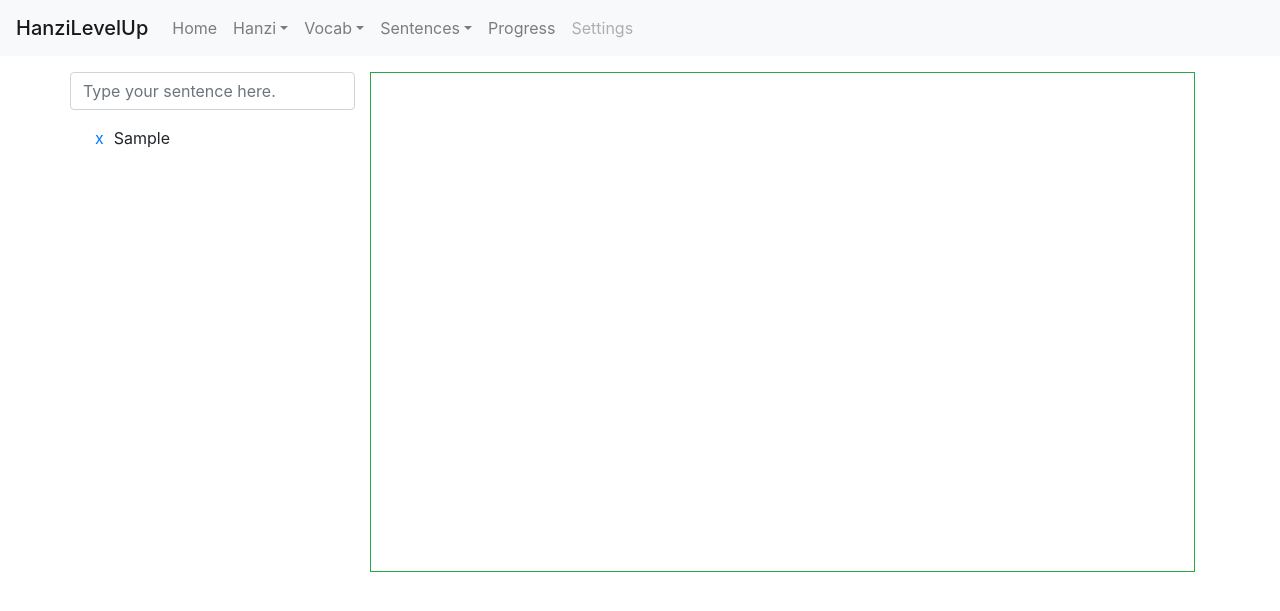
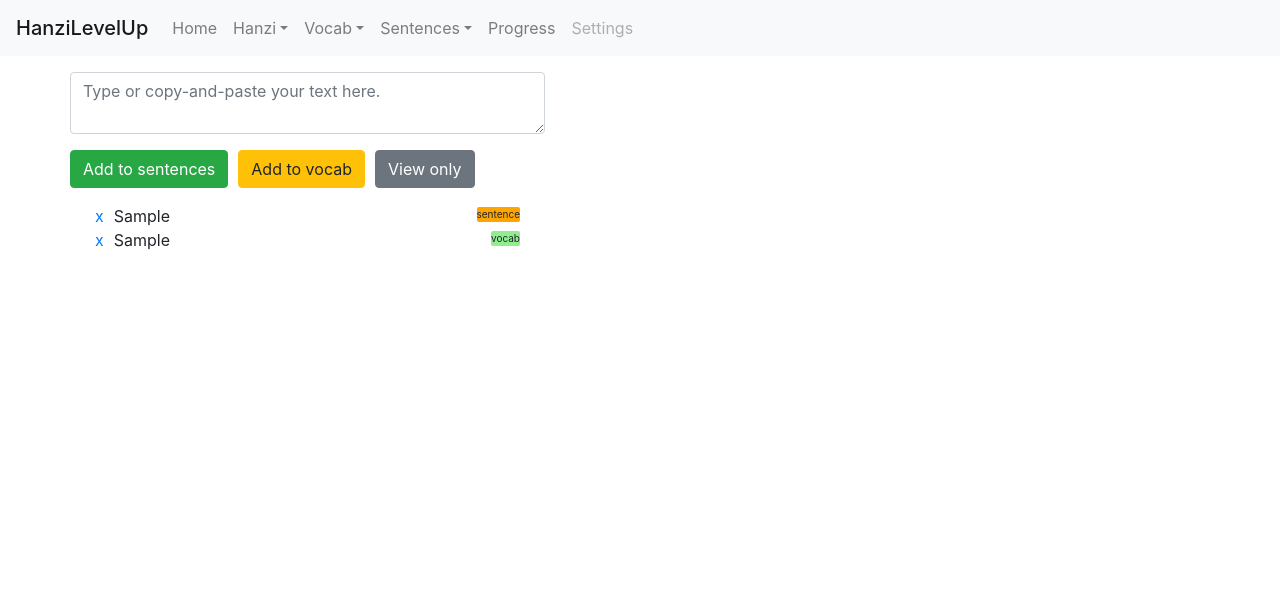
Before and after one commit to patarapolw/HanziLevelUp, a Flask app: page / in a window 1280 px wide. Shown: the top 611 px of the page. Run offline with Flask 2, Linux system fonts and the light colour scheme; tables that the repository leaves empty hold one stand-in row (values such as "Sample post"); parts of the project's set-up code (start-up, migrations or seed data) failed here and were passed over; some libraries are stand-ins or nearby versions.

Commit message:
Add multiline copy-and-paste page as index.html

```diff
--- a/app.py
+++ b/app.py
@@ -5,6 +5,7 @@ from webapp import app
 if __name__ == '__main__':
     app.run(
         host='localhost',
+        # host='192.168.1.13',
         port=8080,
         debug=True,
         # ssl_context='adhoc',
--- a/webapp/__init__.py
+++ b/webapp/__init__.py
@@ -8,4 +8,4 @@ app.register_blueprint(blueprint)
 app.config['SQLALCHEMY_DATABASE_URI'] = 'sqlite:///user.db'
 db = SQLAlchemy(app)
 
-from webapp.views import hanzi, learning, levels, sentence, utils, vocab
+from webapp.views import hanzi, learning, levels, sentence, utils, vocab, item
--- a/webapp/blueprints.py
+++ b/webapp/blueprints.py
@@ -3,7 +3,7 @@ from flask import Blueprint, render_template, redirect
 blueprint = Blueprint('blueprint', __name__, template_folder='templates')
 
 
-@blueprint.route('/', defaults={'page': 'learnSentences'})
+@blueprint.route('/', defaults={'page': 'index'})
 @blueprint.route('/<page>')
 def show(page):
     return render_template('{}.html'.format(page))
--- a/webapp/static/css/common.css
+++ b/webapp/static/css/common.css
@@ -31,6 +31,10 @@
 
 .entry {
   background-color: transparent;
+}
+
+.entry > div {
+  display: inline-block;
 }
 
 .entry:hover {
--- a/webapp/static/css/index.css
+++ b/webapp/static/css/index.css
@@ -0,0 +1,33 @@
+.inline {
+  display: inline-block;
+}
+
+.showareaContainer {
+  height: 500px;
+  overflow-y: scroll;
+}
+
+#recent-items {
+  height: 350px;
+  overflow-y: scroll;
+}
+
+button {
+  margin-right: 10px;
+}
+
+.flair {
+  font-size: 10px;
+  vertical-align: middle;
+  margin-right: 10px;
+  margin-top: 3px;
+  border-radius: 2px;
+}
+
+.flair.vocab {
+  background-color: lightgreen;
+}
+
+.flair.sentence {
+  background-color: orange;
+}
--- a/webapp/static/js/common.js
+++ b/webapp/static/js/common.js
@@ -242,10 +242,20 @@ function doMarquee($item, $container){
   }, duration / 2);
 }
 
-function contextMenuBuilder($trigger, e, itemType, childrenType) {
+function contextMenuBuilder($trigger, e, itemType, dataOrSelector) {
   const itemId = parseInt($trigger.data('itemId')) || 1;
+  let data, childrenType;
+
+  if(typeof dataOrSelector == 'string' || dataOrSelector instanceof String){
+    data = $trigger.children(dataOrSelector).text();
+    childrenType = dataOrSelector
+  } else {
+    data = dataOrSelector.data;
+    childrenType = dataOrSelector.selector;
+  }
+
   const postJson = {
-    item: $trigger.children(childrenType).text()
+    item: data
   };
 
   async function loadMenu(){
@@ -278,6 +288,13 @@ function contextMenuBuilder($trigger, e, itemType, childrenType) {
 
   return {
     items: {
+      speak: {
+        name: "Speak",
+        callback: function(key, opt){
+          $.post('/post/speak', { item: removeAscii(data) });
+          // return false;
+        }
+      },
       addToLearning: {
         name: "Add to learning",
         visible: false,
@@ -296,7 +313,7 @@ function contextMenuBuilder($trigger, e, itemType, childrenType) {
         name: "View Hanzi in this item",
         visible: true,
         callback: function(key, opt){
-          sessionStorage.setObject('allHanzi', $trigger.children(childrenType).text().split(''));
+          sessionStorage.setObject('allHanzi', data.replace(/\d/g, '').split(''));
           sessionStorage.setObject('allHanziNumber', 0)
           const win = window.open('/viewHanzi', '_blank');
           win.focus();
@@ -308,7 +325,7 @@ function contextMenuBuilder($trigger, e, itemType, childrenType) {
         callback: function(key, opt){
           const win = window.open('about:blank', '_blank');
 
-          loadVocabFromItem(itemType, $trigger.children(childrenType).text()).then(function(){
+          loadVocabFromItem(itemType, data).then(function(){
             win.location.href = '/viewVocab';
             win.focus();
           });
@@ -404,3 +421,29 @@ function offShowcase($el, $showcase){
     return false;
   }
 }
+
+function hasHanzi(item){
+  return item.search(/[\u4E00-\u9FCC\u3400-\u4DB5\uFA0E\uFA0F\uFA11\uFA13\uFA14\uFA1F\uFA21\uFA23\uFA24\uFA27-\uFA29]|[\ud840-\ud868][\udc00-\udfff]|\ud869[\udc00-\uded6\udf00-\udfff]|[\ud86a-\ud86c][\udc00-\udfff]|\ud86d[\udc00-\udf34\udf40-\udfff]|\ud86e[\udc00-\udc1d]/) !== -1;
+}
+
+function removeAscii(item){
+  return item.replace(/[0-9A-Za-zāáǎàēéěèōóǒòīíǐìūúǔùǖǘǚǜ.]/g, '');
+}
+
+function getSelectionText() {
+    var text = "";
+    if (window.getSelection) {
+        text = window.getSelection().toString();
+    } else if (document.selection && document.selection.type != "Control") {
+        text = document.selection.createRange().text;
+    }
+    return text;
+}
+
+function clearSelection() {
+    if ( document.selection ) {
+        document.selection.empty();
+    } else if ( window.getSelection ) {
+        window.getSelection().removeAllRanges();
+    }
+}
--- /dev/null
+++ b/webapp/static/js/index.js
@@ -0,0 +1,139 @@
+const HTMLTemplate = '<div id="{0}" class="entry {2}">'
++ '<a class="float-left deleter" href="#">x</a> '
++ '<div class="speak">{1}</div>'
++ '</div>';
+
+$(document).ready(function() {
+  itemLoader();
+  setInputBoxListener();
+
+  $('#recent-items').on('click', '.deleter', function(){
+    const $item = $(this).parent();
+    const params = {
+      id: $item.attr('id'),
+      type: $item.data('type')
+    };
+
+    $.post('/post/{0}/delete'.format(params.type), params);
+    $item.remove();
+  });
+
+  $('#recent-items').on('click', '.speak', function(){
+    $.post('/post/speak', { item: $(this).text() });
+  })
+
+  $('#itemShowarea').contextMenu({
+    selector: ".entry",
+    build: function($trigger, e) {
+      return contextMenuBuilder($trigger, e, 'sentence', 'div');
+    }
+  });
+
+  // $.contextMenu({
+  //   selector: '#itemShowarea',
+  //   trigger: 'none',
+  //   build: function($trigger, e) {
+  //     dataOrSelector = {
+  //       data: $trigger.data('value'),
+  //       selector: 'div'
+  //     };
+  //     console.log(dataOrSelector.data);
+  //
+  //     return contextMenuBuilder($trigger, e, 'sentence', dataOrSelector);
+  //   }
+  // })
+  //
+  // $('#itemShowarea').mouseover(function(event) {
+  //   let selectionText = getSelectionText();
+  //
+  //   if(selectionText !== ''){
+  //     setTimeout(function(){
+  //       console.log('hover')
+  //       selectionText = getSelectionText();
+  //
+  //       if(selectionText !== ''){
+  //         const position = {
+  //           x: event.clientX,
+  //           y: event.clientY
+  //         };
+  //         $('#itemShowarea').data('value', selectionText).contextMenu(position);
+  //       }
+  //     }, 2000);
+  //   }
+  // });
+});
+
+async function itemLoader(){
+  $.post('/post/item/getRecent', function(items) {
+    const $recent = $('#recent-items');
+
+    for(let i=0; i<items.length; i++){
+      const $item = $(HTMLTemplate.format(
+        items[i][0],
+        items[i][1],
+        items[i][3]
+      ));
+      $item.append('<div class="flair {0} float-right">{0}</div>'.format(items[i][3]));
+      $item.data('type', items[i][3]);
+      $recent.append($item);
+    }
+
+    $recent.contextMenu({
+      selector: ".entry",
+      build: function($trigger, e) {
+        return contextMenuBuilder($trigger, e, $trigger.data('type'), 'div');
+      }
+    });
+  });
+}
+
+function setInputBoxListener(){
+  $('button').click(function(event) {
+    const itemValue = $('#itemInput').val();
+    viewItem(itemValue);
+
+    const $button = $(this);
+    const itemType = $button.attr('value');
+    if(itemType !== 'sentence' && itemType !== 'vocab'){
+      return false;
+    }
+
+    $.post('/post/{0}/add'.format(itemType), { item: itemValue }, function(item_id){
+      const $item = $(HTMLTemplate.format(
+        item_id,
+        itemValue,
+        itemType
+      ));
+      $item.data('type', itemType);
+      $recent.append($item);
+
+      $('#recent-sentences').prepend($item);
+    });
+  });
+
+  $('#itemInput').on('paste', function(e) {
+    viewItem(e.originalEvent.clipboardData.getData('text'));
+  });
+}
+
+async function viewItem(itemValue){
+  $.post('/post/item/cut', { item: itemValue }, function(data, textStatus, xhr) {
+    const $showarea = $('#itemShowarea');
+
+    $showarea.html('');
+    let $line = $('<div />');
+    for(let i=0; i<data.length; i++){
+      if(data[i] === '\n'){
+        $showarea.append($line);
+        $line = $('<div />');
+      } else {
+        if(hasHanzi(data[i])){
+          $line.append('<div class="entry inline"><div onclick="speak(\'{0}\')">{1}</div>'.format(stripHtml(data[i]), data[i]));
+        } else {
+          $line.append(data[i]);
+        }
+      }
+    }
+    $showarea.append($line);
+  });
+}
--- a/webapp/static/js/viewHanzi.js
+++ b/webapp/static/js/viewHanzi.js
@@ -46,7 +46,7 @@ function nextChar(){
 }
 
 function renderChar(){
-  charList = charList.filter((x, pos, self) => (x.search(/[\u4E00-\u9FCC\u3400-\u4DB5\uFA0E\uFA0F\uFA11\uFA13\uFA14\uFA1F\uFA21\uFA23\uFA24\uFA27-\uFA29]|[\ud840-\ud868][\udc00-\udfff]|\ud869[\udc00-\uded6\udf00-\udfff]|[\ud86a-\ud86c][\udc00-\udfff]|\ud86d[\udc00-\udf34\udf40-\udfff]|\ud86e[\udc00-\udc1d]|(\d+)/) !== -1 && self.indexOf(x) == pos));
+  charList = charList.filter((x, pos, self) => ((hasHanzi(x) || !isNaN(parseInt(x))) && self.indexOf(x) == pos));
 
   const currentChar = charList[charNumber];
 
--- /dev/null
+++ b/webapp/templates/index.html
@@ -0,0 +1,34 @@
+{% extends 'template.html' %}
+
+{% block css %}
+  <link rel="stylesheet" href="{{ url_for('static', filename='css/index.css') }}"/>
+{% endblock %}
+
+{% block title %}Let's learn Chinese!{% endblock %}
+
+{% block content %}
+  <div class="row">
+    <div class="col-md-5">
+      <div class="row">
+        <textarea type="text" id="itemInput" class="form-control" placeholder="Type or copy-and-paste your text here."></textarea>
+      </div>
+      <div class="row mt-3">
+        <button type="button" class="btn btn-success" name="type" value="sentence">Add to sentences</button>
+        <button type="button" class="btn btn-warning" name="type" value="vocab">Add to vocab</button>
+        <button type="button" class="btn btn-secondary" name="type" value="view">View only</button>
+      </div>
+      <div class="row mt-3">
+        <div id="recent-items" class="container recent"></div>
+      </div>
+    </div>
+
+    <div class="col showareaContainer">
+      <div class="container" id="itemShowarea">
+      </div>
+    </div>
+  </div>
+{% endblock %}
+
+{% block javascript %}
+  <script src="{{ url_for('static', filename='js/index.js' ) }}"></script>
+{% endblock %}
--- /dev/null
+++ b/webapp/views/item.py
@@ -0,0 +1,33 @@
+import html
+
+from flask import request, jsonify
+
+from HanziLevelUp.sentence import get_last_day_sentences, cut_sentence
+from HanziLevelUp.vocab import get_last_day_vocab
+from webapp import app
+from webapp.databases import Sentence, Vocab
+
+
+@app.route('/post/item/getRecent', methods=['POST'])
+def get_recent_items():
+    if request.method == 'POST':
+        entries = sorted(list(get_last_day_sentences()) + list(get_last_day_vocab()), key=lambda x: x[2], reverse=True)
+
+        if len(entries) < 10:
+            entries = sorted([[sentence.id, sentence.sentence, sentence.modified, 'sentence']
+                              for sentence in Sentence.query[-10:]]
+                             + [[vocab.id, vocab.vocab, vocab.modified, 'vocab']
+                                for vocab in Vocab.query[-10:]],
+                             key=lambda x: x[2], reverse=True)[:10]
+
+        return jsonify(entries)
+
+    return '0'
+
+
+@app.route('/post/item/cut', methods=['POST'])
+def cut_item():
+    if request.method == 'POST':
+        return jsonify(list(cut_sentence(html.escape(request.form.get('item')))))
+
+    return '0'
--- a/webapp/views/sentence.py
+++ b/webapp/views/sentence.py
@@ -1,7 +1,6 @@
-from datetime import datetime, timedelta
-
 from flask import request, jsonify
 
+from HanziLevelUp.sentence import get_last_day_sentences
 from webapp import app, db
 from webapp.databases import Sentence
 
@@ -17,13 +16,8 @@ def get_all_sentences():
 
 @app.route('/post/sentence/getRecent', methods=['POST'])
 def get_recent_sentences():
-    def last_days_entries():
-        for sentence in Sentence.query[::-1]:
-            if datetime.utcnow() - sentence.modified < timedelta(days=1):
-                yield [sentence.id, sentence.sentence]
-
     if request.method == 'POST':
-        entries = list(last_days_entries())
+        entries = list(get_last_day_sentences())
         if len(entries) < 10:
             entries = list(reversed([[sentence.id, sentence.sentence] for sentence in Sentence.query[-10:]]))
 
```
Also changed, not shown: HanziLevelUp/sentence.py (added, +22 -0 lines), HanziLevelUp/vocab.py (+7 -0 lines), webapp/views/vocab.py (+3 -9 lines), README.md, 4 other files.
